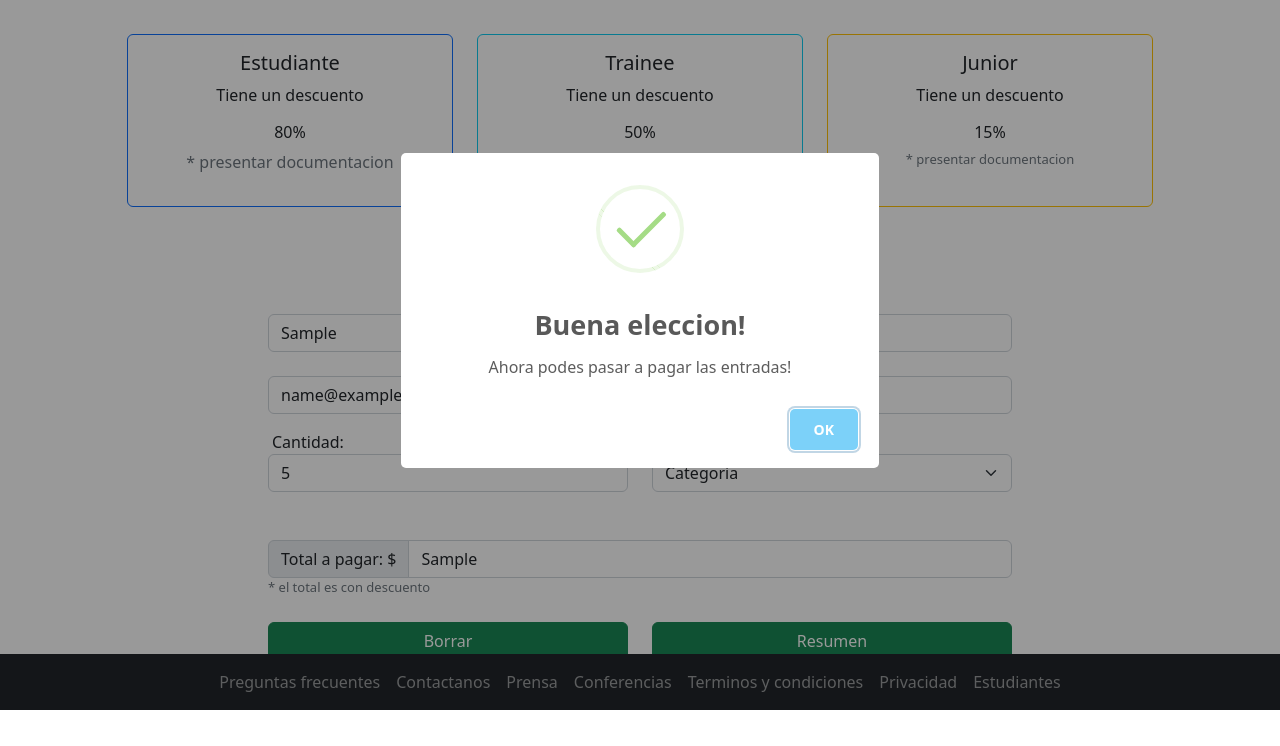
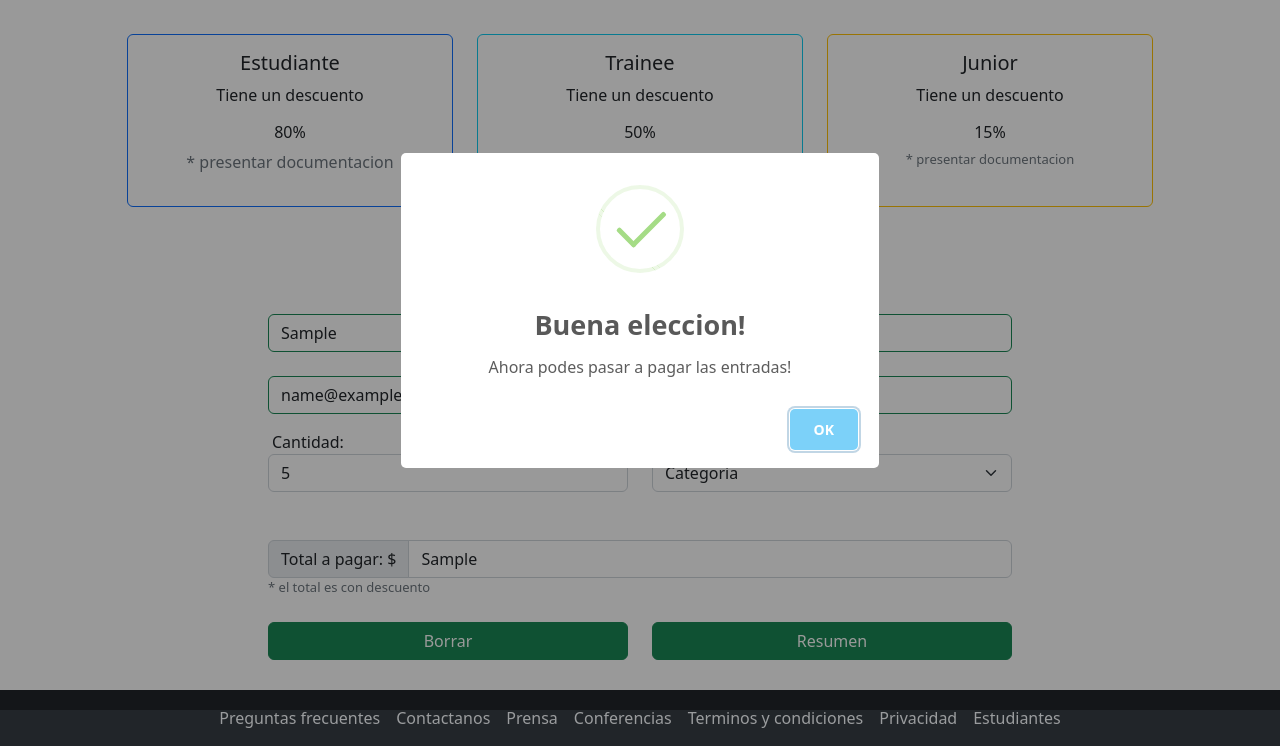
Before and after one commit to macchifederico/integradorCodoaCodo, a plain HTML site: page tickets.html in a window 1280 px wide. Both pictures are taken after typing "Sample", "Sample", "name@example.com", "5", "Sample" into the empty fields and a click on the button "Resumen". Shown: the part 90-836 px from the top of the page. Before the commit the page ends 800 px from the top, so only its background shows below. Drawn offline with nearby package versions, Linux system fonts and the light colour scheme.

Commit message:
Primer commit con la parte de los tickets

```diff
--- a/css/estilos.css
+++ b/css/estilos.css
@@ -48,13 +48,12 @@
 
 }
 
-
+/*
 .footerTickets{
-    bottom: 0;
     position: fixed;
     width: 100%;
     margin-top: auto;
-}
+} */
 
 .btnborrar {
     width: 100%;
--- a/js/app.js
+++ b/js/app.js
@@ -7,7 +7,11 @@ const valorTicket = 200;
 const estudiante = document.getElementsByTagName('h5');
 const formulario = document.getElementById('form');
 
-
+const expresiones = {
+    nombre: /^[a-zA-Z0-9\_\-]{4,16}$/, // Letras, numeros, guion y guion_bajo
+	apellido: /^[a-zA-ZÀ-ÿ\s]{1,40}$/, // Letras y espacios, pueden llevar acentos.
+	email: /^[a-zA-Z0-9_.+-]+@[a-zA-Z0-9-]+\.[a-zA-Z0-9-.]+$/
+}
 
 
 resumen.addEventListener('click', () => {
@@ -41,9 +45,34 @@ borrar.addEventListener('click', () => {
 
 const validarCampos = (e) => {
 
-    switch (e.target.nombre) {
+    switch (e.target.name) {
+
         case "nombre":
-            console.log(e);
+            if(expresiones.nombre.test(e.target.value)){
+                document.getElementById('nombre').classList.remove('border-danger');
+                document.getElementById('nombre').classList.add('border-success');
+            } else {
+                document.getElementById('nombre').classList.add('border-danger');
+                document.getElementById('nombre').classList.remove('border-success');
+            }
+        break;
+        case "apellido":
+            if(expresiones.apellido.test(e.target.value)){
+                document.getElementById('apellido').classList.remove('border-danger');
+                document.getElementById('apellido').classList.add('border-success');
+            } else {
+                document.getElementById('apellido').classList.add('border-danger');
+                document.getElementById('apellido').classList.remove('border-success');
+            }
+        break;
+        case "email":
+            if(expresiones.email.test(e.target.value)){
+                document.getElementById('email').classList.remove('border-danger');
+                document.getElementById('email').classList.add('border-success');
+            } else {
+                document.getElementById('email').classList.add('border-danger');
+                document.getElementById('email').classList.remove('border-success');
+            }
         break;
     }
 }
@@ -55,7 +84,6 @@ inputs.forEach((input) => {
 })
 
 formulario.addEventListener('submit', (e) => {
-    console.log('toque sumbit');
     e.preventDefault();
 })
 
--- a/tickets.html
+++ b/tickets.html
@@ -6,6 +6,7 @@
     <meta name="viewport" content="width=device-width, initial-scale=1.0">
     <link href="https://cdn.jsdelivr.net/npm/bootstrap@5.2.1/dist/css/bootstrap.min.css" rel="stylesheet" integrity="sha384-iYQeCzEYFbKjA/T2uDLTpkwGzCiq6soy8tYaI1GyVh/UjpbCx/TYkiZhlZB6+fzT" crossorigin="anonymous">
     <link rel="stylesheet" href="./css/estilos.css">
+    <link rel="stylesheet" href="https://cdnjs.cloudflare.com/ajax/libs/font-awesome/6.2.0/css/all.min.css">
     <title>Comprar Tickets</title>
 </head>
 <body>
@@ -84,18 +85,18 @@
             <input type="text" name="nombre" class="form-control nombre" placeholder="Nombre" aria-label="Nombre" id="nombre">
           </div>
           <div class="col">
-            <input type="text" class="form-control" placeholder="Apellido" aria-label="Apellido" id="apellido">
+            <input type="text" name="apellido" class="form-control" placeholder="Apellido" aria-label="Apellido" id="apellido">
           </div>
       </div>
       <div class="row mt-4">
           <div class="col">
-            <input type="email" class="form-control" placeholder="Email" aria-label="Email" id="email">
+            <input type="email" name="email" class="form-control" placeholder="Email" aria-label="Email" id="email">
           </div>
       </div>
       <div class="row mt-3">
           <div class="col text-start">
               <label class="ps-1" for="cantidad">Cantidad:</label>
-              <input type="number" class="form-control" placeholder="Cantidad" aria-label="Cantidad" id="cantidad">
+              <input type="number" name="cantidad" class="form-control" placeholder="Cantidad" aria-label="Cantidad" id="cantidad">
           </div>
           <div class="col text-start">
               <label class="ps-1" for="cantidad">Categoria:</label>
```
